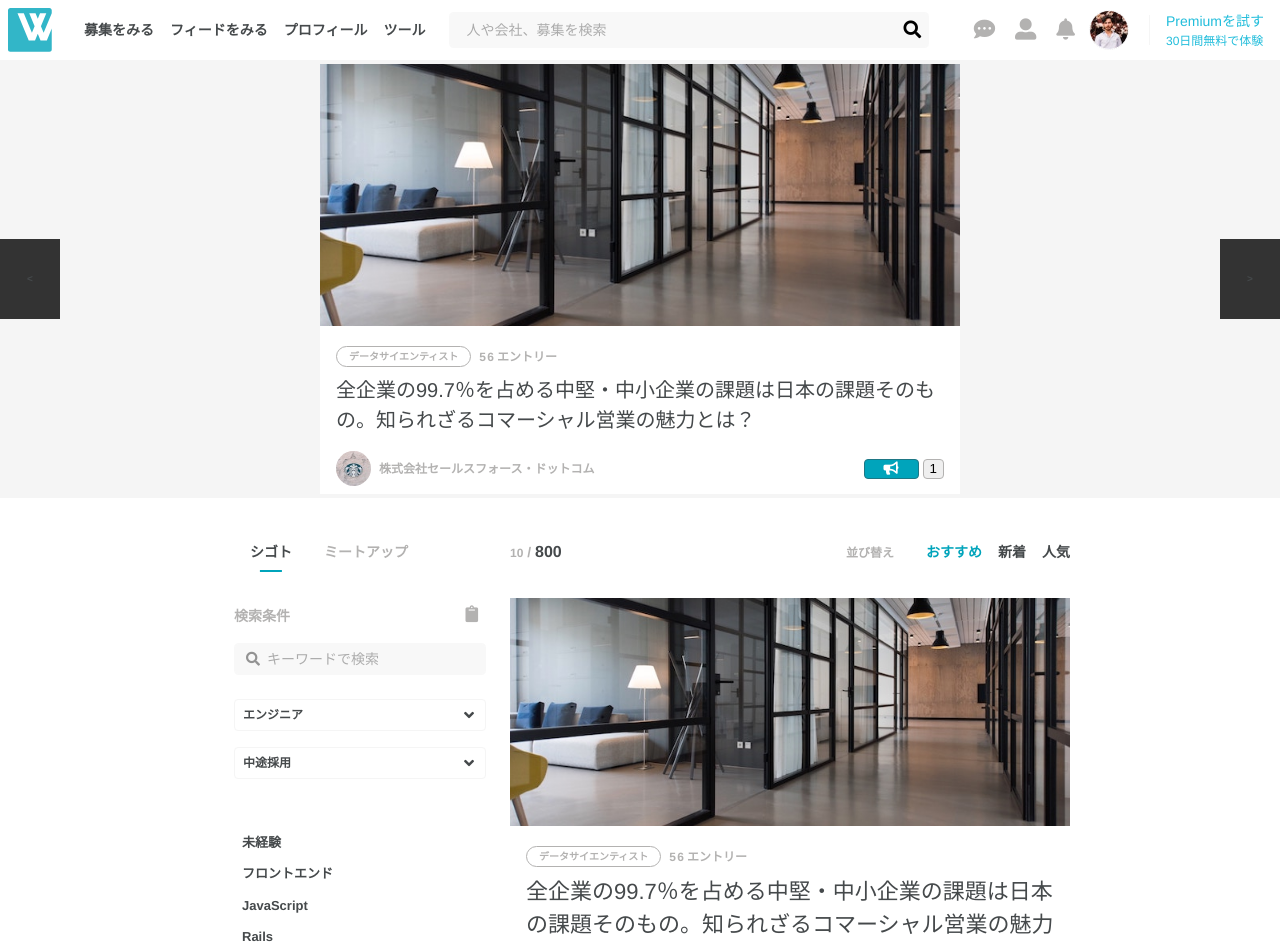
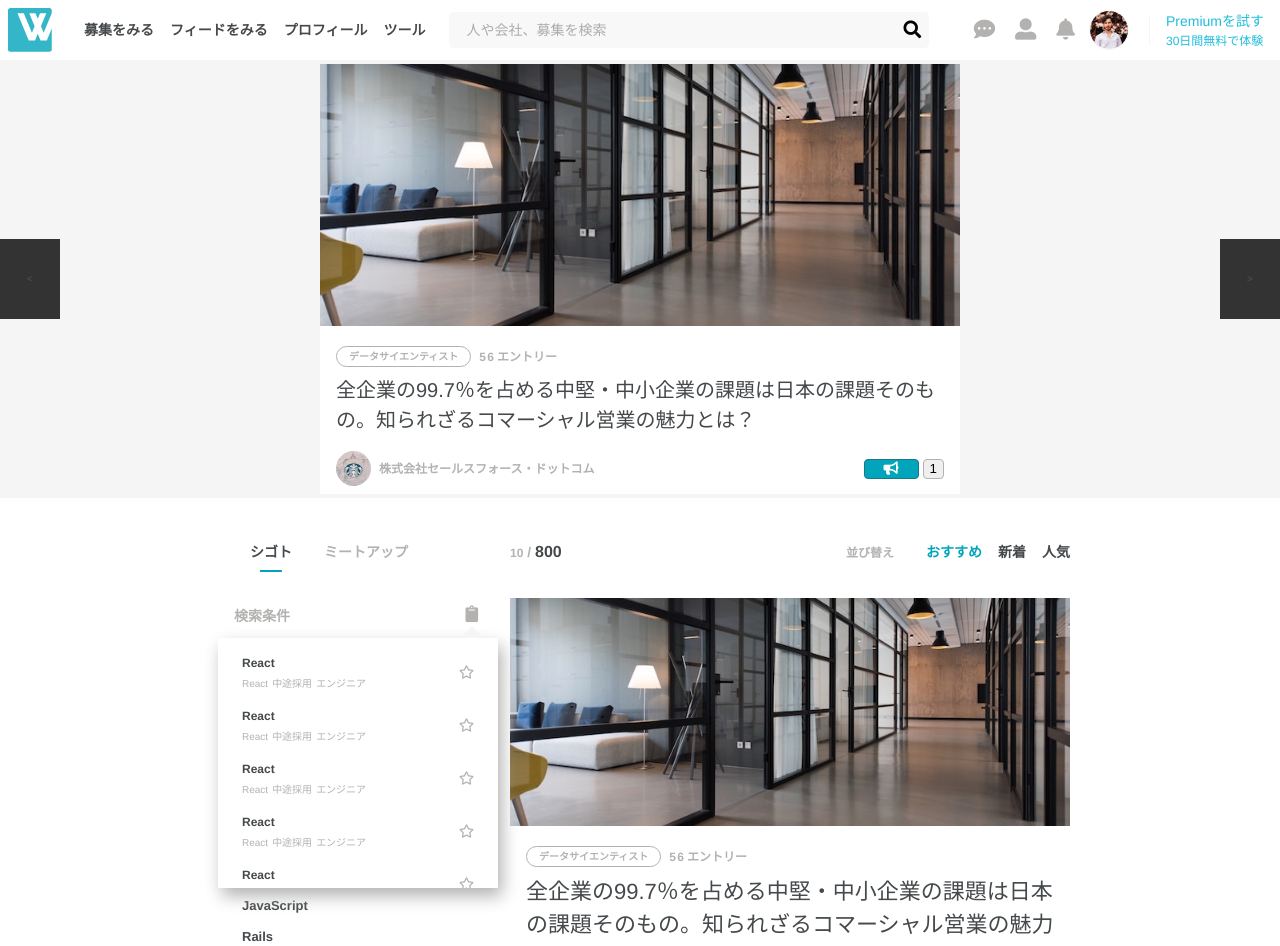
Before and after one commit to yk-port/clone-wantedly, a React (Create React App) app: page / in a window 1280 px wide. Shown: the top 946 px of the page. Built offline with nearby package versions, Linux system fonts and the light colour scheme.

Commit message:
feat(search-history): マークアップ #12

```diff
--- /dev/null
+++ b/src/components/sidebar/SearchHistory.js
@@ -0,0 +1,105 @@
+import React from 'react';
+
+class SearchHistory extends React.Component {
+  render() {
+    return (
+      <div className="search-history">
+        <ul className="search-history__body">
+          <li className="search-history__list">
+            <div className="search-history__content">
+              <p className="search-history__keyword">React</p>
+              <p className="search-history__terms">
+                <span>React</span>
+                <span>中途採用</span>
+                <span>エンジニア</span>
+              </p>
+            </div>
+            <div className="search-history__icon">
+              <i class="far fa-star fa-lg"></i>
+            </div>
+          </li>
+          <li className="search-history__list">
+            <div className="search-history__content">
+              <p className="search-history__keyword">React</p>
+              <p className="search-history__terms">
+                <span>React</span>
+                <span>中途採用</span>
+                <span>エンジニア</span>
+              </p>
+            </div>
+            <div className="search-history__icon">
+              <i class="far fa-star fa-lg"></i>
+            </div>
+          </li>
+          <li className="search-history__list">
+            <div className="search-history__content">
+              <p className="search-history__keyword">React</p>
+              <p className="search-history__terms">
+                <span>React</span>
+                <span>中途採用</span>
+                <span>エンジニア</span>
+              </p>
+            </div>
+            <div className="search-history__icon">
+              <i class="far fa-star fa-lg"></i>
+            </div>
+          </li>
+          <li className="search-history__list">
+            <div className="search-history__content">
+              <p className="search-history__keyword">React</p>
+              <p className="search-history__terms">
+                <span>React</span>
+                <span>中途採用</span>
+                <span>エンジニア</span>
+              </p>
+            </div>
+            <div className="search-history__icon">
+              <i class="far fa-star fa-lg"></i>
+            </div>
+          </li>
+          <li className="search-history__list">
+            <div className="search-history__content">
+              <p className="search-history__keyword">React</p>
+              <p className="search-history__terms">
+                <span>React</span>
+                <span>中途採用</span>
+                <span>エンジニア</span>
+              </p>
+            </div>
+            <div className="search-history__icon">
+              <i class="far fa-star fa-lg"></i>
+            </div>
+          </li>
+          <li className="search-history__list">
+            <div className="search-history__content">
+              <p className="search-history__keyword">React</p>
+              <p className="search-history__terms">
+                <span>React</span>
+                <span>中途採用</span>
+                <span>エンジニア</span>
+              </p>
+            </div>
+            <div className="search-history__icon">
+              <i class="far fa-star fa-lg"></i>
+            </div>
+          </li>
+          <li className="search-history__list">
+            <div className="search-history__content">
+              <p className="search-history__keyword">React</p>
+              <p className="search-history__terms">
+                <span>React</span>
+                <span>中途採用</span>
+                <span>エンジニア</span>
+              </p>
+            </div>
+            <div className="search-history__icon">
+              <i class="far fa-star fa-lg"></i>
+            </div>
+          </li>
+        </ul>
+      </div>
+    );
+  }
+}
+
+export default SearchHistory;
--- a/src/components/sidebar/SideSearch.js
+++ b/src/components/sidebar/SideSearch.js
@@ -1,4 +1,5 @@
 import React from 'react';
+import SearchHistory from './SearchHistory';
 
 class SideSearch extends React.Component {
   render() {
@@ -8,6 +9,7 @@ class SideSearch extends React.Component {
           <span className="side-search__title">検索条件</span>
           <span><i className="fas fa-clipboard"></i></span>
         </div>
+        <SearchHistory />
         <div className="side-search__input">
           <button type="submit" className="side-search__submit"><i className="fas fa-search"></i></button>
           <input type="text" className="side-search__box" placeholder="キーワードで検索" />
--- a/src/css/3-components/_aside.scss
+++ b/src/css/3-components/_aside.scss
@@ -51,6 +51,7 @@ aside-contents
 }
 .side-search {
   width: 100%;
+  position: relative;
   &__label {
     width: 100%;
     margin-bottom: 16px;
--- /dev/null
+++ b/src/css/3-components/_search-history.scss
@@ -0,0 +1,54 @@
+.search-history {
+  position: absolute;
+  top: 40px;
+  left: -16px;
+  width: 280px;
+  height: 250px;
+  z-index: 1;
+  background: $white;
+  box-shadow: 4px 8px 16px $gray;
+  &::after {
+    content: '';
+    position: absolute;
+    right: 14px;
+    top: -12px;
+    border-style: solid;
+    border-color: transparent transparent $light-gray transparent;
+    border-width: 0 12px 12px 12px;
+  }
+  &__body {
+    width: 100%;
+    height: 100%;
+    overflow: scroll;
+    padding: 8px 0;
+  }
+  &__list {
+    display: flex;
+    justify-content: space-between;
+    align-items: center;
+    padding: 8px 24px;
+    cursor: pointer;
+    &:hover {
+      background: $light-gray;
+    }
+  }
+  &__keyword {
+    font-size: 1.2rem;
+    color: $dark-gray;
+    font-weight: 700;
+    margin-bottom: 4px;
+  }
+  &__terms {
+    font-size: 1rem;
+    color: $gray;
+    font-weight: 400;
+    span {
+      margin-right: 4px;
+    }
+  }
+  &__icon {
+    i {
+      color: $gray;
+    }
+  }
+}
--- a/src/index.scss
+++ b/src/index.scss
@@ -23,6 +23,7 @@
 @import "./css/3-components/feature";
 @import "./css/3-components/project";
 @import "./css/3-components/search-terms";
+@import "./css/3-components/search-history";
 @import "./css/3-components/footer";
 
 /* ================================
```
